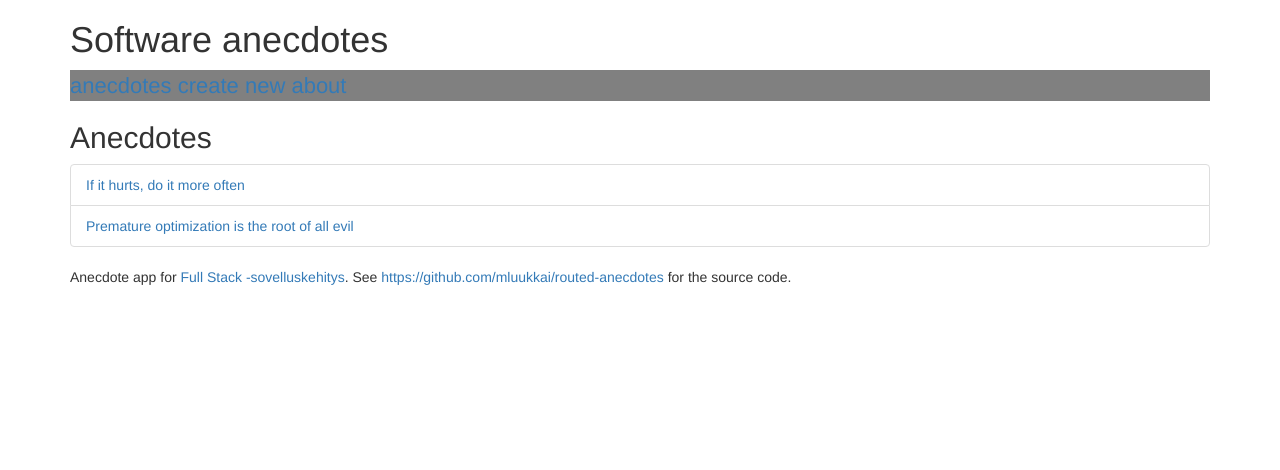
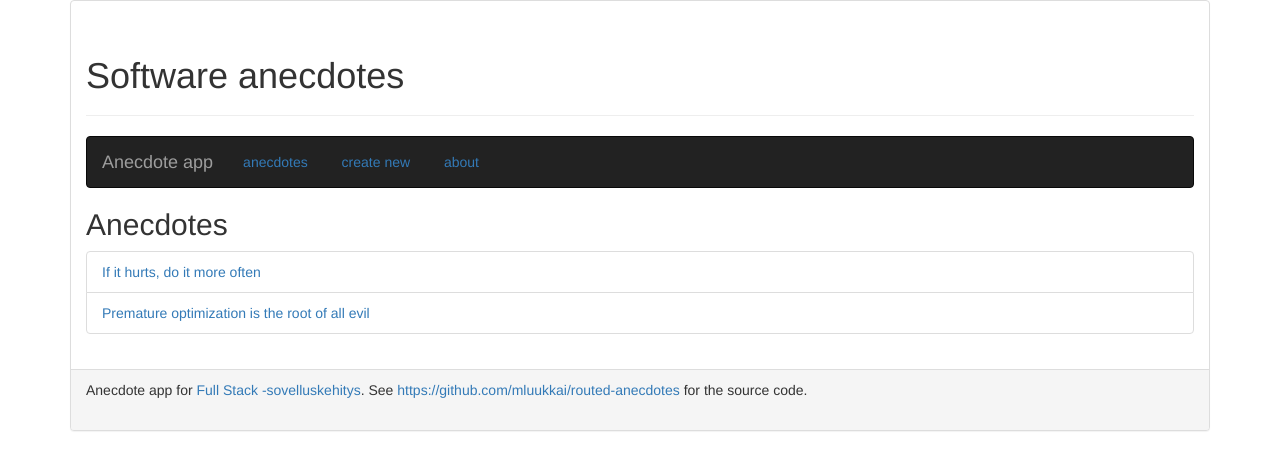
Before and after one commit to tarukojo/routed-anecdotes, a React (Create React App) app: page / in a window 1280 px wide. Shown: the top 470 px of the page. Built offline with nearby package versions, Linux system fonts and the light colour scheme.

Commit message:
Osa 6, teht 6.23

```diff
--- a/src/App.js
+++ b/src/App.js
@@ -1,6 +1,8 @@
 import React from 'react'
 import { BrowserRouter as Router, Route, Link, NavLink } from 'react-router-dom'
-import { ListGroup, ListGroupItem, Grid, Row, Col } from 'react-bootstrap'
+import { ListGroup, ListGroupItem, Grid, Row, Col, FormGroup,
+  ControlLabel, FormControl, Button, Navbar, Nav, NavItem,
+  Alert, Table, Image, PageHeader, Panel } from 'react-bootstrap'
 
 const navigationStyle = {
   fontSize: 22,
@@ -8,20 +10,36 @@ const navigationStyle = {
 }
 
 const Menu = () => (
-  <div style={navigationStyle}>
+  <Navbar inverse collapseOnSelect>
+  <Navbar.Header>
+    <Navbar.Brand>
+      Anecdote app
+    </Navbar.Brand>
+    <Navbar.Toggle />
+  </Navbar.Header>
+  <Navbar.Collapse>
+    <Nav>
+      <NavItem href="#">
         <NavLink to="/anecdotes" activeStyle={{
           fontWeight: 'bold',
           color: 'red'
         }}>anecdotes</NavLink>&nbsp;
+      </NavItem>
+      <NavItem href="#">
         <NavLink to="/create" activeStyle={{
           fontWeight: 'bold',
           color: 'red'
         }}>create new</NavLink>&nbsp;
+      </NavItem>
+      <NavItem href="#">
         <NavLink to="/about" activeStyle={{
           fontWeight: 'bold',
           color: 'red'
         }}>about</NavLink>&nbsp;
-  </div>
+      </NavItem>
+    </Nav>
+  </Navbar.Collapse>
+</Navbar>
 )
 
 const AnecdoteList = ({ anecdotes }) => (
@@ -58,7 +76,12 @@ const noneStyle = {
 }
 
 const Notification = ({ message }) => (
-  <div style={message !== '' ? notificationStyle : noneStyle}>{message}</div>
+  <div style={message !== '' ? notificationStyle : noneStyle}>
+  {(message &&
+  <Alert color="success">
+    {message}
+  </Alert>
+  )}</div>
 )
 
 const About = () => (
@@ -79,7 +102,7 @@ const About = () => (
     <Col xs={6} md={6}>
     <div>
     <p/>
-    <img src='linus.jpg' alt="Linus Torwalds"/>
+    <Image src='linus.jpg' alt="Linus Torwalds" rounded/>
     </div>
     </Col>
     </Row>
@@ -89,9 +112,11 @@ const About = () => (
 
 const Footer = () => (
   <div>
+    <Table striped>
     Anecdote app for <a href='https://courses.helsinki.fi/fi/TKT21009/121540749'>Full Stack -sovelluskehitys</a>.
 
     See <a href='https://github.com/mluukkai/routed-anecdotes'>https://github.com/mluukkai/routed-anecdotes</a> for the source code.
+    </Table>
   </div>
 )
 
@@ -126,19 +151,22 @@ class CreateNew extends React.Component {
       <div>
         <h2>create a new anecdote</h2>
         <form onSubmit={this.handleSubmit}>
-          <div>
+        <FormGroup>
+          <ControlLabel>
             content
-            <input name='content' value={this.state.content} onChange={this.handleChange} />
-          </div>
-          <div>
+          </ControlLabel>
+          <FormControl name='content' value={this.state.content} onChange={this.handleChange} />
+          <ControlLabel>
             author
-            <input name='author' value={this.state.author} onChange={this.handleChange} />
-          </div>
-          <div>
+          </ControlLabel>
+          <FormControl name='author' value={this.state.author} onChange={this.handleChange} />
+          <ControlLabel>
             url for more info
-            <input name='info' value={this.state.info} onChange={this.handleChange} />
-          </div>
-          <button>create</button>
+          </ControlLabel>
+          <FormControl name='info' value={this.state.info} onChange={this.handleChange} />
+          <p/>
+          <Button bsStyle="success" type="submit">create</Button>
+        </FormGroup>
         </form>
       </div>
     )
@@ -198,9 +226,11 @@ class App extends React.Component {
   render() {
     return (
       <div className="container">
+      <Panel>
+      <Panel.Body>
         <Router>
           <div>
-          <h1>Software anecdotes</h1>
+          <PageHeader>Software anecdotes</PageHeader>
           <div>
             <Menu />
           </div>
@@ -216,7 +246,11 @@ class App extends React.Component {
           />
           </div>
         </Router>
+      </Panel.Body>
+      <Panel.Footer>
         <Footer />
+      </Panel.Footer>
+      </Panel>
       </div>
     );
   }
```
Lines whose indentation alone changed are shown as unchanged.
